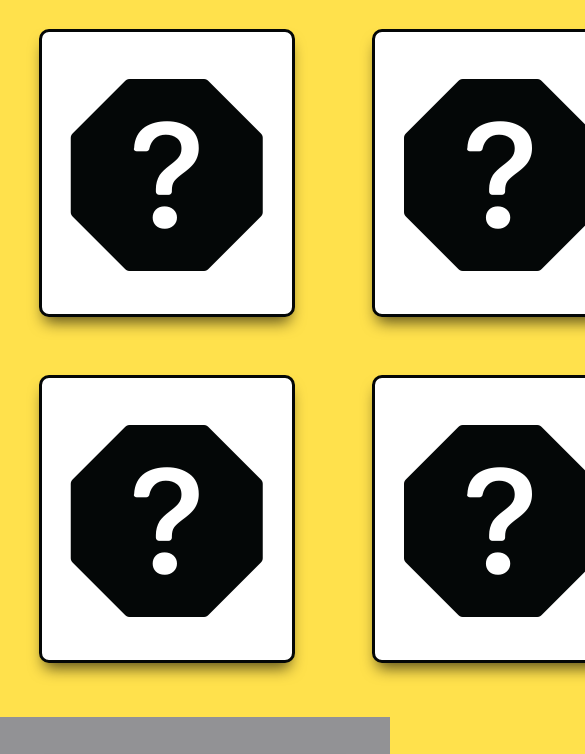
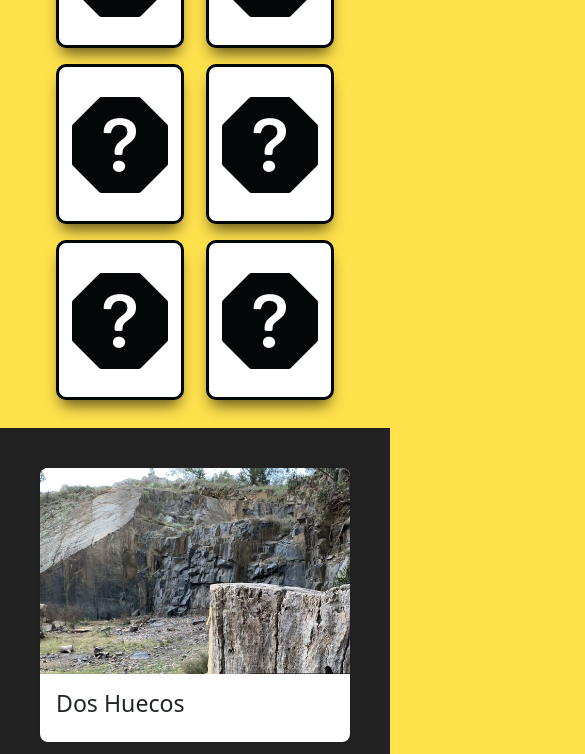
Before and after one commit to Fersosa97/portfolio-web-FS, a plain HTML site: page about.html in a window 390 px wide. Shown: the part 364-1118 px from the top of the page, 585 px wide, since content can reach past the window. Drawn offline with nearby package versions, Linux system fonts and the light colour scheme.

Commit message:
subida about responsive

```diff
--- a/about.html
+++ b/about.html
@@ -18,7 +18,7 @@
     <link href="https://cdn.jsdelivr.net/npm/bootstrap@5.1.3/dist/css/bootstrap.min.css" rel="stylesheet" integrity="sha384-1BmE4kWBq78iYhFldvKuhfTAU6auU8tT94WrHftjDbrCEXSU1oBoqyl2QvZ6jIW3" crossorigin="anonymous">
     <link rel="stylesheet" href="https://cdnjs.cloudflare.com/ajax/libs/animate.css/4.1.1/animate.min.css"/>
     <link rel="stylesheet" href="css/animate.css">
-    <link href="./node_sass/css/estilo.css" rel="stylesheet"/>
+    <link href="estilos.css" rel="stylesheet"/>
 </head>
 <body>
     <!--Menu navegacion-->
```
